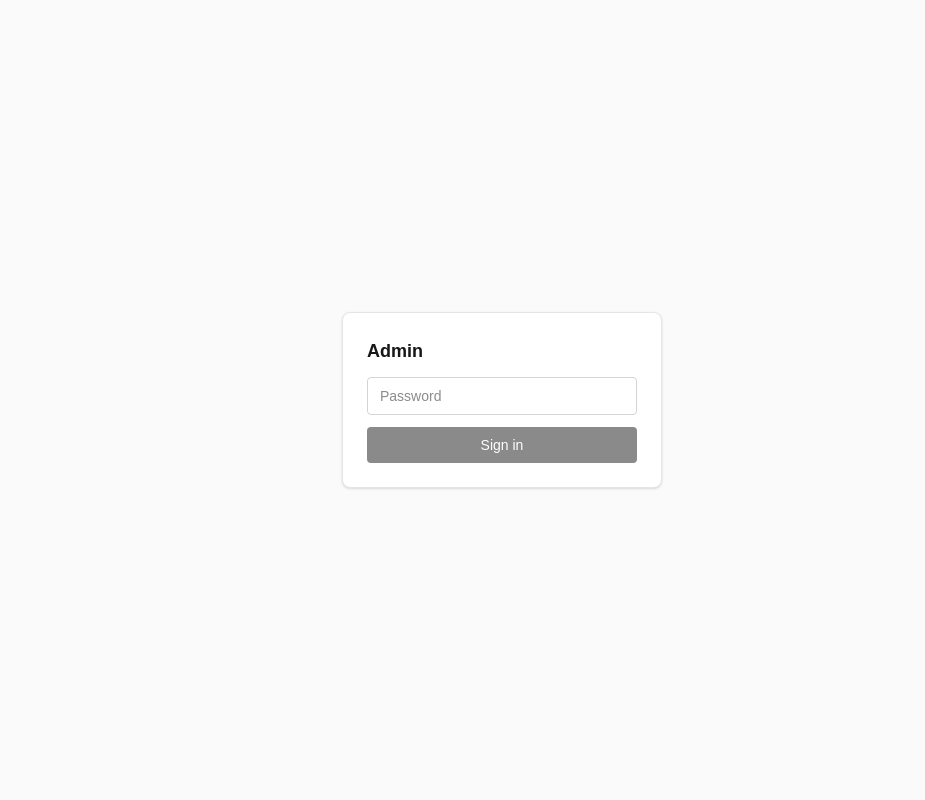
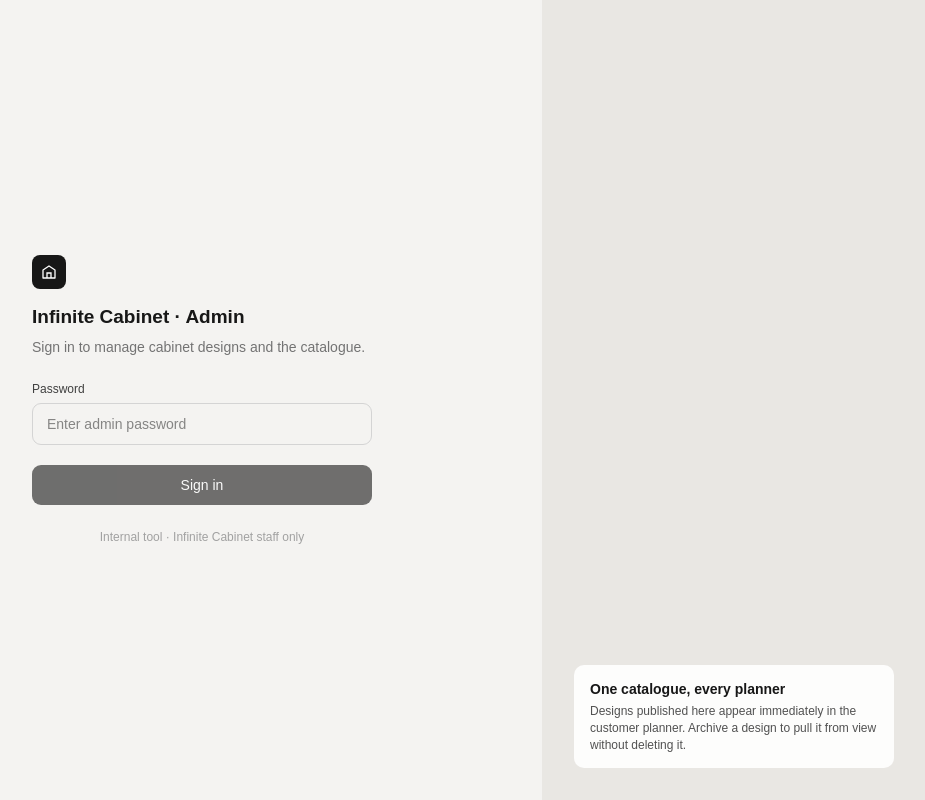
Before and after one commit to DevNinjawork998/3d-cabinet-webapp, a Next.js app: page /admin/login in a window 1280 px wide. Shown: the whole page, without its empty margins (138-1063 px from the left). Built offline with nearby package versions, Linux system fonts and the light colour scheme.

Commit message:
feat: add logout functionality for admin and update login page design

```diff
--- a/src/app/admin/cabinet-designs/page.tsx
+++ b/src/app/admin/cabinet-designs/page.tsx
@@ -1,6 +1,7 @@
 "use client";
 
 import Link from "next/link";
+import { useRouter } from "next/navigation";
 import { useEffect, useMemo, useState } from "react";
 
 type Category =
@@ -103,6 +104,7 @@ function chipClass(active: boolean) {
 }
 
 export default function CabinetDesignsPage() {
+	const router = useRouter();
 	const [designs, setDesigns] = useState<CabinetDesign[]>([]);
 	const [loading, setLoading] = useState(true);
 	const [search, setSearch] = useState("");
@@ -130,6 +132,11 @@ export default function CabinetDesignsPage() {
 	useEffect(() => {
 		load();
 	}, []);
+
+	async function signOut() {
+		await fetch("/api/admin/logout", { method: "POST" });
+		router.push("/admin/login");
+	}
 
 	function openUpload() {
 		setEditingId(null);
@@ -297,15 +304,32 @@ export default function CabinetDesignsPage() {
 				<div className="flex items-center gap-1.5 text-neutral-500 text-xs">
 					<span className="font-medium text-neutral-900">Cabinet designs</span>
 					<span>·</span>
+					<button
+						type="button"
+						onClick={signOut}
+						className="text-neutral-400 hover:text-neutral-900"
+					>
+						Sign out
+					</button>
+					<span>·</span>
 					<Link href="/admin/import" className="hover:text-neutral-900">
 						Catalogue
 					</Link>
 					<span>·</span>
 					<span>Orders</span>
 				</div>
-				<span className="flex h-[30px] w-[30px] items-center justify-center rounded-full bg-neutral-900 font-semibold text-white text-xs">
-					JT
-				</span>
+				<div className="flex items-center gap-3.5">
+					<Link
+						href="/planner"
+						target="_blank"
+						className="flex items-center gap-1.5 rounded-lg border border-neutral-300 px-3 py-1.5 text-neutral-700 text-xs"
+					>
+						View as customer
+					</Link>
+					<span className="flex h-[30px] w-[30px] items-center justify-center rounded-full bg-neutral-900 font-semibold text-white text-xs">
+						JT
+					</span>
+				</div>
 			</header>
 
 			<main className="mx-auto flex w-full max-w-[1320px] flex-1 flex-col gap-5 p-7">
@@ -377,7 +401,18 @@ export default function CabinetDesignsPage() {
 
 				<div className="overflow-hidden rounded-xl border border-neutral-200 bg-white">
 					<div className="overflow-x-auto">
-						<table className="w-full text-left text-sm">
+						<table className="w-full table-fixed text-left text-sm">
+							<colgroup>
+								<col className="w-[22%]" />
+								<col className="w-[12%]" />
+								<col className="w-[10%]" />
+								<col className="w-[13%]" />
+								<col className="w-[10%]" />
+								<col className="w-[9%]" />
+								<col className="w-[10%]" />
+								<col className="w-[8%]" />
+								<col className="w-[6%]" />
+							</colgroup>
 							<thead>
 								<tr className="border-neutral-200 border-b bg-[#f7f6f4]">
 									{[
@@ -393,7 +428,7 @@ export default function CabinetDesignsPage() {
 									].map((h) => (
 										<th
 											key={h}
-											className="px-4 py-2.5 font-medium text-[11px] text-neutral-500 uppercase tracking-wide"
+											className="whitespace-nowrap px-4 py-2.5 font-medium text-[11px] text-neutral-500 uppercase tracking-wide"
 										>
 											{h}
 										</th>
@@ -403,32 +438,32 @@ export default function CabinetDesignsPage() {
 							<tbody>
 								{filtered.map((d) => (
 									<tr key={d.id} className="border-neutral-100 border-b">
-										<td className="px-4 py-2.5">
-											<div className="flex items-center gap-2.5">
+										<td className="overflow-hidden px-4 py-2.5">
+											<div className="flex min-w-0 items-center gap-2.5">
 												<span
 													className="h-8 w-10 flex-shrink-0 rounded-md shadow-[inset_0_0_0_1px_rgba(0,0,0,.06)]"
 													style={{
 														backgroundColor: CATEGORY_SWATCH[d.category],
 													}}
 												/>
-												<div>
-													<p className="font-medium">{d.name}</p>
-													<p className="mt-px text-[11px] text-neutral-400">
+												<div className="min-w-0">
+													<p className="truncate font-medium">{d.name}</p>
+													<p className="truncate text-[11px] text-neutral-400">
 														{d.filename}
 													</p>
 												</div>
 											</div>
 										</td>
-										<td className="px-3 py-2.5 text-neutral-700">
+										<td className="truncate px-3 py-2.5 text-neutral-700">
 											{CATEGORY_LABELS[d.category]}
 										</td>
-										<td className="px-3 py-2.5 text-neutral-700">
+										<td className="truncate px-3 py-2.5 text-neutral-700">
 											{ROOM_LABELS[d.room]}
 										</td>
-										<td className="px-3 py-2.5 text-neutral-700 tabular-nums">
+										<td className="whitespace-nowrap px-3 py-2.5 text-neutral-700 tabular-nums">
 											{d.widthMm} × {d.heightMm} × {d.depthMm}
 										</td>
-										<td className="px-3 py-2.5 font-mono text-neutral-500 text-xs">
+										<td className="truncate px-3 py-2.5 font-mono text-neutral-500 text-xs">
 											{d.sku}
 										</td>
 										<td className="px-3 py-2.5 text-right tabular-nums">
--- a/src/app/admin/login/page.tsx
+++ b/src/app/admin/login/page.tsx
@@ -27,31 +27,83 @@ export default function AdminLoginPage() {
 	}
 
 	return (
-		<main className="flex min-h-screen items-center justify-center bg-neutral-50">
+		<main className="flex min-h-screen bg-[#f4f3f1] text-neutral-900">
+			<div className="flex flex-1 items-center justify-center p-10">
 				<form
 					onSubmit={(e) => {
 						e.preventDefault();
 						login();
 					}}
-				className="flex w-full max-w-xs flex-col gap-3 rounded-lg border border-neutral-200 bg-white p-6 shadow-sm"
+					className="flex w-full max-w-[340px] flex-col gap-5"
 				>
-				<h1 className="font-semibold text-lg">Admin</h1>
+					<div className="mb-1 flex flex-col gap-1.5">
+						<span className="flex h-[34px] w-[34px] items-center justify-center rounded-lg bg-neutral-900">
+							<svg
+								width="16"
+								height="16"
+								viewBox="0 0 16 16"
+								fill="none"
+								aria-hidden="true"
+							>
+								<path
+									d="M2 6 8 2l6 4v8H2V6Z"
+									stroke="#fff"
+									strokeWidth="1.3"
+									strokeLinejoin="round"
+								/>
+								<path d="M6 14V9h4v5" stroke="#fff" strokeWidth="1.3" />
+							</svg>
+						</span>
+						<h1 className="mt-2 font-semibold text-[19px]">
+							Infinite Cabinet · Admin
+						</h1>
+						<p className="text-neutral-500 text-sm">
+							Sign in to manage cabinet designs and the catalogue.
+						</p>
+					</div>
+
+					<label className="flex flex-col gap-1.5">
+						<span className="font-medium text-neutral-700 text-xs">
+							Password
+						</span>
 						<input
 							type="password"
 							value={password}
 							onChange={(e) => setPassword(e.target.value)}
-					placeholder="Password"
-					className="rounded border border-neutral-300 px-3 py-2 text-sm"
+							placeholder="Enter admin password"
+							className="rounded-[9px] border border-neutral-300 px-3.5 py-2.5 text-sm"
 						/>
-				{error && <p className="text-red-600 text-sm">{error}</p>}
+					</label>
+
+					{error && (
+						<p className="rounded-lg border border-red-300 bg-red-50 px-3 py-2.5 text-red-900 text-sm">
+							{error}.
+						</p>
+					)}
+
 					<button
 						type="submit"
 						disabled={busy || !password}
-					className="rounded bg-neutral-900 px-3 py-2 text-sm text-white disabled:opacity-50"
+						className="rounded-[9px] bg-neutral-900 py-2.5 font-medium text-sm text-white disabled:opacity-60"
 					>
 						{busy ? "Checking…" : "Sign in"}
 					</button>
+
+					<p className="mt-1 text-center text-neutral-400 text-xs">
+						Internal tool · Infinite Cabinet staff only
+					</p>
 				</form>
+			</div>
+
+			<div className="relative hidden flex-1 items-center justify-center overflow-hidden bg-[#e9e7e3] md:flex">
+				<div className="absolute bottom-8 left-8 max-w-[320px] rounded-[10px] bg-white/90 px-4 py-3.5">
+					<p className="font-semibold text-sm">One catalogue, every planner</p>
+					<p className="mt-1 text-[12px] text-neutral-600 leading-[17px]">
+						Designs published here appear immediately in the customer planner.
+						Archive a design to pull it from view without deleting it.
+					</p>
+				</div>
+			</div>
 		</main>
 	);
 }
--- /dev/null
+++ b/src/app/api/admin/logout/route.ts
@@ -0,0 +1,10 @@
+import { NextResponse } from "next/server";
+import { ADMIN_COOKIE } from "@/lib/adminAuth";
+
+export const runtime = "nodejs";
+
+export async function POST() {
+	const res = NextResponse.json({ ok: true });
+	res.cookies.delete(ADMIN_COOKIE);
+	return res;
+}
```
Lines whose indentation alone changed are shown as unchanged.
